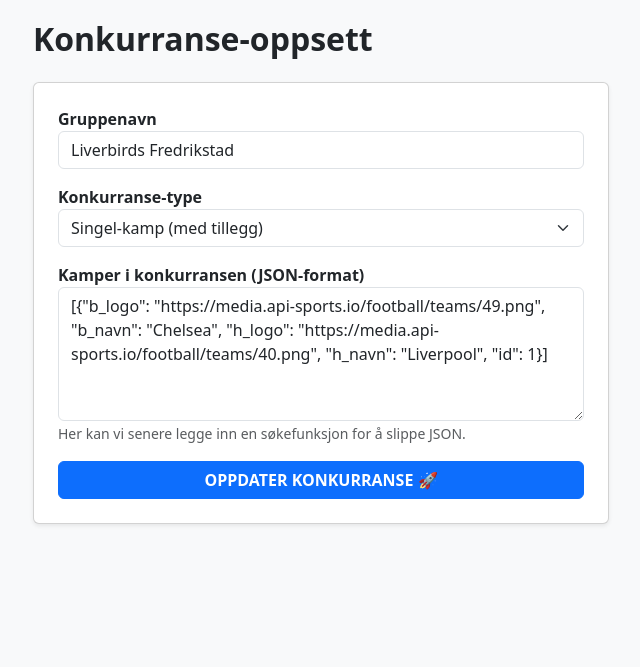
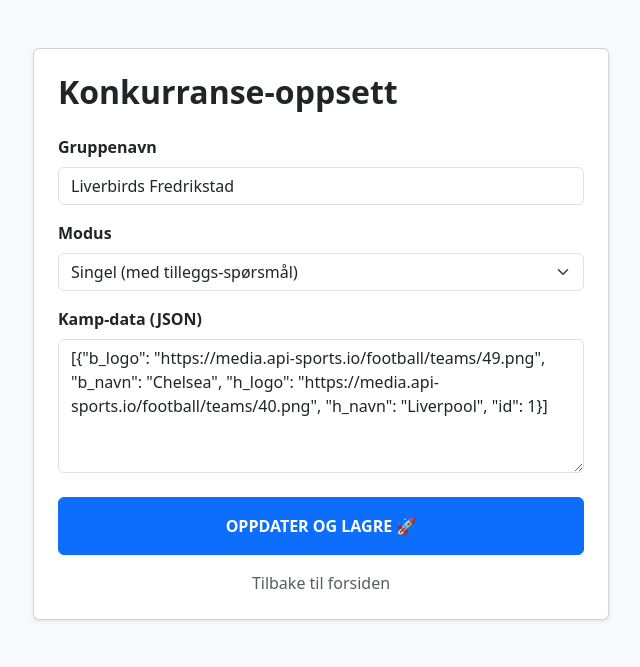
Before and after one commit to claseasybranding-ops/matchday-demo, a Flask app: page /admin_secret_fFK in a window 1280 px wide. Shown: the top 667 px of the page, without its empty margins (319-959 px from the left). Run offline with Flask 3, Linux system fonts and the light colour scheme.

Commit message:
Update admin.html

```diff
--- a/templates/admin.html
+++ b/templates/admin.html
@@ -3,36 +3,41 @@
 <head>
     <meta charset="UTF-8">
     <meta name="viewport" content="width=device-width, initial-scale=1.0">
-    <title>MatchDay Oppsett</title>
+    <title>MatchDay Admin</title>
     <link href="https://cdn.jsdelivr.net/npm/bootstrap@5.3.0/dist/css/bootstrap.min.css" rel="stylesheet">
-    <style>body { background: #f8f9fa; padding: 20px; }</style>
 </head>
-<body>
-    <div class="container" style="max-width: 600px;">
+<body class="bg-light">
+    <div class="container py-5" style="max-width: 600px;">
+        <div class="card shadow-sm p-4">
             <h2 class="fw-bold mb-4">Konkurranse-oppsett</h2>
 
-        <form method="POST" class="card p-4 shadow-sm">
+            {% if msg %}<div class="alert alert-success">{{ msg }}</div>{% endif %}
+
+            <form method="POST">
                 <div class="mb-3">
-                <label class="fw-bold">Gruppenavn</label>
+                    <label class="form-label fw-bold">Gruppenavn</label>
                     <input type="text" name="gruppe" class="form-control" value="{{ o.gruppe }}">
                 </div>
 
                 <div class="mb-3">
-                <label class="fw-bold">Konkurranse-type</label>
+                    <label class="form-label fw-bold">Modus</label>
                     <select name="modus" class="form-select">
-                    <option value="singel" {% if o.modus == 'singel' %}selected{% endif %}>Singel-kamp (med tillegg)</option>
-                    <option value="multi" {% if o.modus == 'multi' %}selected{% endif %}>Multi-game (Tabell)</option>
+                        <option value="singel" {% if o.modus == 'singel' %}selected{% endif %}>Singel (med tilleggs-spørsmål)</option>
+                        <option value="multi" {% if o.modus == 'multi' %}selected{% endif %}>Multi-game (Kun resultater)</option>
                     </select>
                 </div>
 
-            <div class="mb-3">
-                <label class="fw-bold">Kamper i konkurransen (JSON-format)</label>
-                <textarea name="kamp_data" class="form-control" rows="5">{{ o.kamper | tojson }}</textarea>
-                <small class="text-muted">Her kan vi senere legge inn en søkefunksjon for å slippe JSON.</small>
+                <div class="mb-4">
+                    <label class="form-label fw-bold">Kamp-data (JSON)</label>
+                    <textarea name="campaign_data" name="kamp_data" class="form-control" rows="5">{{ o.kamper | tojson }}</textarea>
                 </div>
 
-            <button type="submit" class="btn btn-primary w-100 fw-bold">OPPDATER KONKURRANSE 🚀</button>
+                <button type="submit" class="btn btn-primary w-100 py-3 fw-bold">OPPDATER OG LAGRE 🚀</button>
             </form>
+            <div class="mt-3 text-center">
+                <a href="/" class="text-decoration-none text-muted">Tilbake til forsiden</a>
+            </div>
+        </div>
     </div>
 </body>
 </html>
```
Lines whose indentation alone changed are shown as unchanged.
